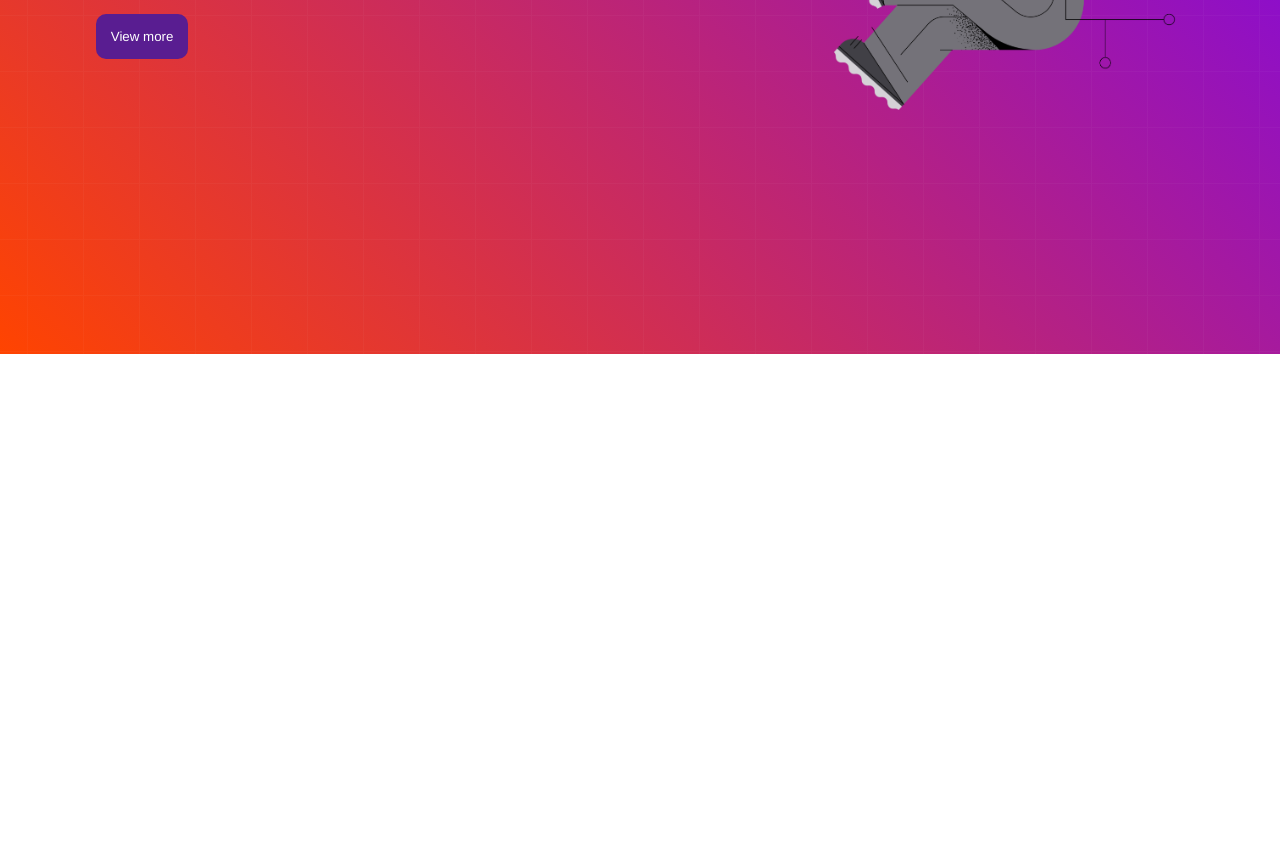
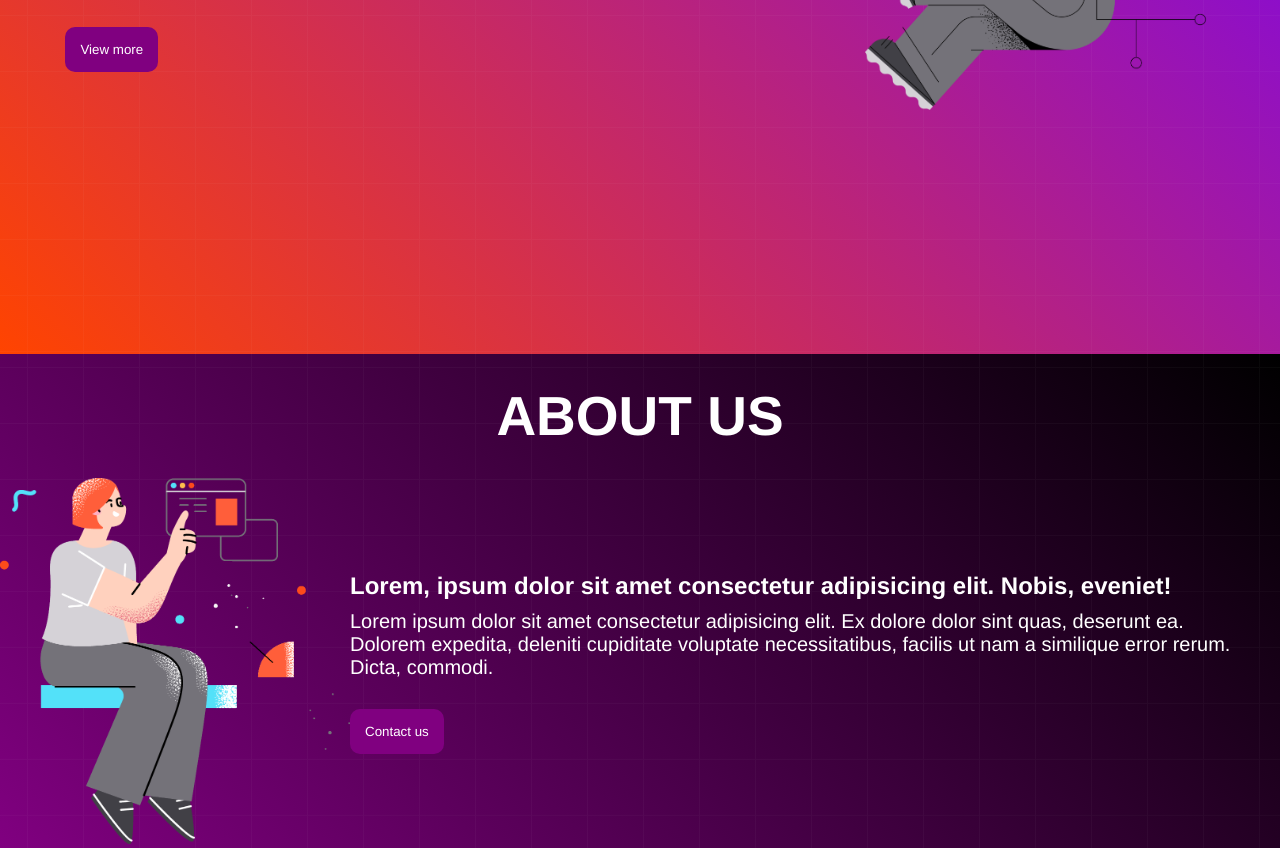
Before and after one commit to pktatari/project-website, a plain HTML site: page index.html in a window 1280 px wide. Shown: the part 514-1362 px from the top of the page. Before the commit the page ends 868 px from the top, so only its background shows below. Drawn offline with Linux system fonts and the light colour scheme.

Commit message:
added about us section

```diff
--- a/index.html
+++ b/index.html
@@ -25,15 +25,36 @@
     </header>
     <main>
         <section>
+            <!-- this is the banner section -->
             <div class="banner-container">
                 <div class="banner-text">
                     <h1 class="title"> Better design for <br>your digital products</h1>
-                    <p>Lorem ipsum dolor sit amet consectetur adipisicing elit. Iste nihil in cumque!</p>
+                    <p class="description">Lorem ipsum dolor sit amet consectetur adipisicing elit. Iste nihil in cumque!</p>
                     <button class="btn1"> View more</button>
                 </div>
                 <div class="banner-image">
                     <img class="banpic" src="images/banner.png" alt="banner image">
                 </div>
+            </div>
+        </section>
+        <!-- this is about us section -->
+        <section>
+            <div class="about-us">
+                <h1 class="title about-title">ABOUT US</h1>
+            <div class="about-container">
+                <div class="about-info">
+                    <h1>
+                        Lorem, ipsum dolor sit amet consectetur adipisicing elit. Nobis, eveniet!
+                    </h1>
+                    <p class="description">
+                        Lorem ipsum dolor sit amet consectetur adipisicing elit. Ex dolore dolor sint quas, deserunt ea. <br> Dolorem expedita, deleniti cupiditate voluptate necessitatibus, facilis ut nam a similique error rerum. Dicta, commodi.
+                    </p>
+                    <button class="btn1"> Contact us</button>
+                </div>
+                <div class="about-pic">
+                    <img class="banpic" src="images/section.png" alt="">
+                </div>
+            </div>
             </div>
         </section>
     </main>
--- a/style.css
+++ b/style.css
@@ -11,7 +11,7 @@
     justify-content: space-around;
     list-style: none;
     color: white;
-
+    background-repeat: no-repeat;
 }
 .logopic{
     width: 120px;
@@ -34,13 +34,22 @@
     padding: 15px;
     border-radius: 10px;
     margin-top: 20px;
-    background-color: rgb(89, 29, 145);
+    background-color: purple;
     color: white;
     border: 0px;
+}
+.btn1:hover{
+    background-color: yellow;
+    color: brown;
 }
 .title{
     font-size: 55px;
     font-weight: 900;
+}
+.description{
+    font-size: 20px;
+    margin-top: 10px;
+    margin-bottom: 10px ;
 }
 .banner-container{
     color: white;
@@ -50,3 +59,17 @@
     align-items: center;
     background-image: url('images/background.png'), linear-gradient(45deg, rgb(255, 68, 0), rgb(111, 0, 255));
 }
+.about-container{
+    display: flex;
+    align-items: center;
+    justify-content: space-around;
+    flex-direction: row-reverse;
+}
+.about-us{
+    background-image: url('images/background.png'),linear-gradient(45deg, purple, black);
+    color: white;
+}
+.about-title{
+    text-align: center;
+    padding: 30px;
+}
```
Also changed, not shown: 2 other files.
